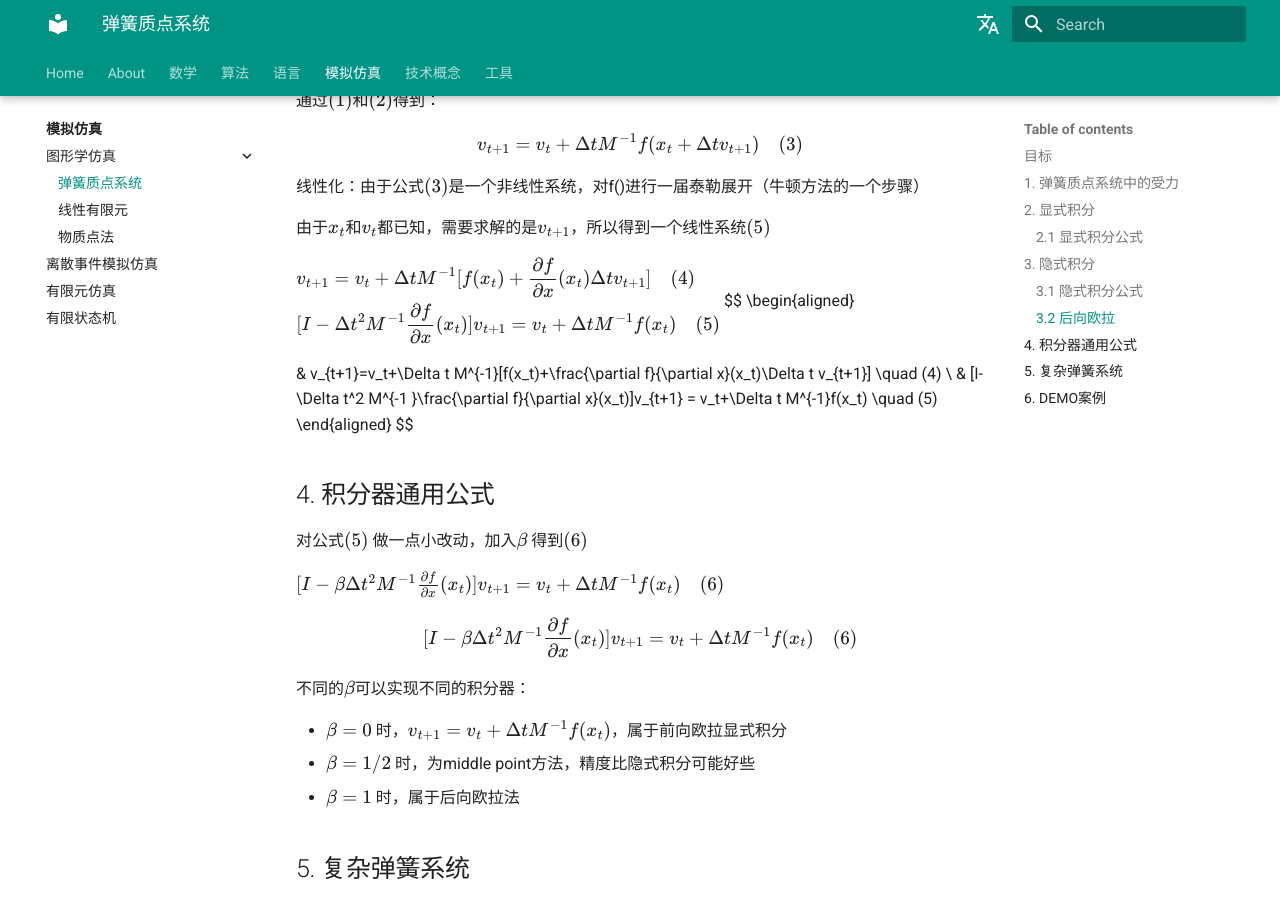
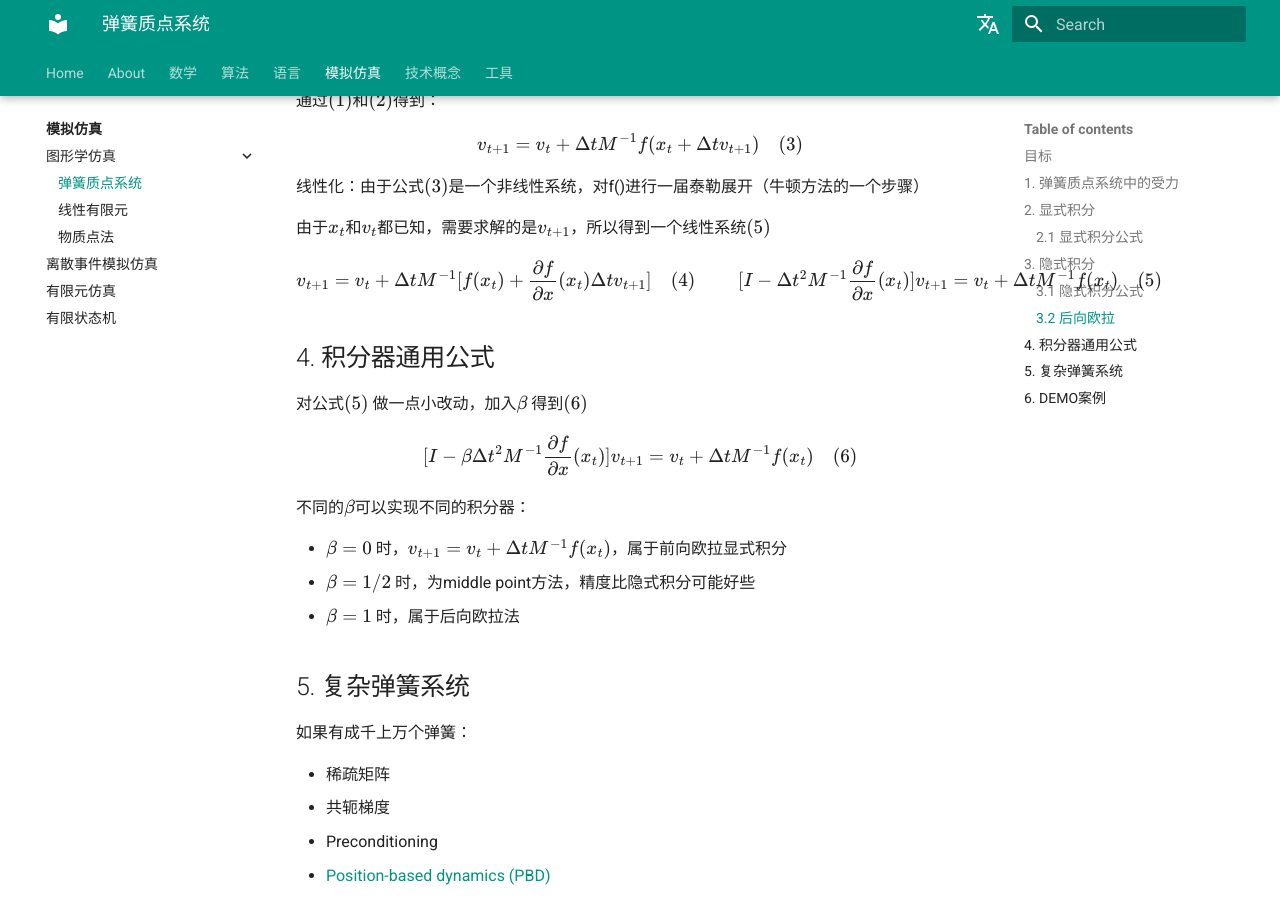
Before and after one commit to gh-xd/notes, an MkDocs documentation site: the page built from docs/zh/simulation/graphics/mss.md, in a window 1280 px wide and 900 px high, scrolled down 1817 px. Built offline with MkDocs 1.6.1 and Material for MkDocs 9.7.7, drawn with Linux system fonts in a browser that asks for light colours; comment, search, counter and statistics services are not loaded.

Commit message:
fix mss latex

```diff
--- a/docs/zh/simulation/graphics/mss.md
+++ b/docs/zh/simulation/graphics/mss.md
@@ -85,26 +85,19 @@ $$
 线性化：由于公式$(3)$是一个非线性系统，对f()进行一届泰勒展开（牛顿方法的一个步骤）
 
 由于$x_t$和$v_t$都已知，需要求解的是$v_{t+1}$，所以得到一个线性系统$(5)$
-
-$\begin{aligned}& v_{t+1}=v_t+\Delta t M^{-1}[f(x_t)+\frac{\partial f}{\partial x}(x_t)\Delta t v_{t+1}] \quad (4)\\ & [I-\Delta t^2 M^{-1	}\frac{\partial f}{\partial x}(x_t)]v_{t+1} = v_t+\Delta t M^{-1}f(x_t) \quad (5)
-\end{aligned}$
 $$
-\begin{aligned}
-
-& v_{t+1}=v_t+\Delta t M^{-1}[f(x_t)+\frac{\partial f}{\partial x}(x_t)\Delta t v_{t+1}] \quad (4)
-\\
-& [I-\Delta t^2 M^{-1	}\frac{\partial f}{\partial x}(x_t)]v_{t+1} = v_t+\Delta t M^{-1}f(x_t) \quad (5)
+\begin{aligned}& v_{t+1}=v_t+\Delta t M^{-1}[f(x_t)+\frac{\partial f}{\partial x}(x_t)\Delta t v_{t+1}] \quad (4)\\ & [I-\Delta t^2 M^{-1	}\frac{\partial f}{\partial x}(x_t)]v_{t+1} = v_t+\Delta t M^{-1}f(x_t) \quad (5)
 \end{aligned}
 $$
 
 ## 4. 积分器通用公式
 
 对公式$(5)$ 做一点小改动，加入$\beta$ 得到$(6)$
-
-$[I-\beta\Delta t^2 M^{-1	}\frac{\partial f}{\partial x}(x_t)]v_{t+1} = v_t+\Delta t M^{-1}f(x_t) \quad (6)$
 $$
 [I-\beta\Delta t^2 M^{-1	}\frac{\partial f}{\partial x}(x_t)]v_{t+1} = v_t+\Delta t M^{-1}f(x_t) \quad (6)
 $$
+
+
 不同的$\beta$可以实现不同的积分器：
 
 - $\beta=0$ 时，$v_{t+1}=v_t+\Delta tM^{-1}f(x_t)$，属于前向欧拉显式积分
```
